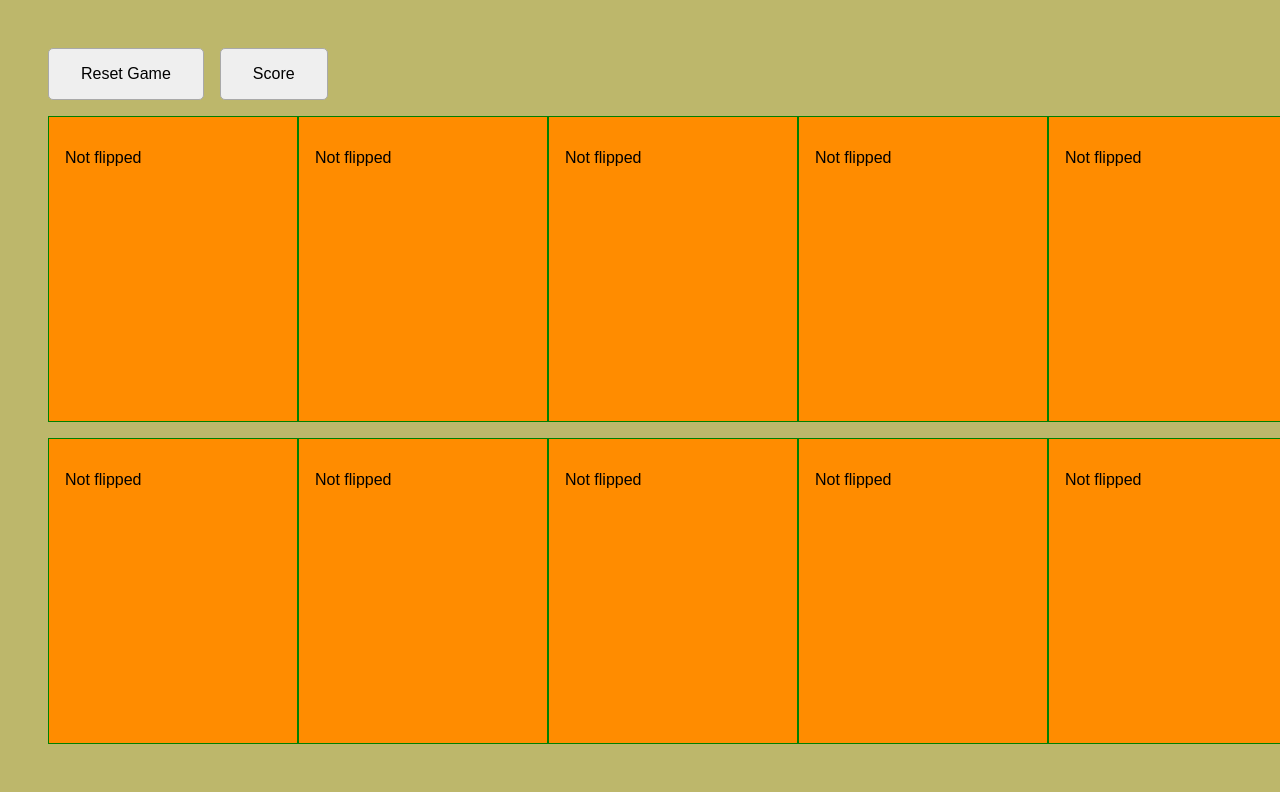
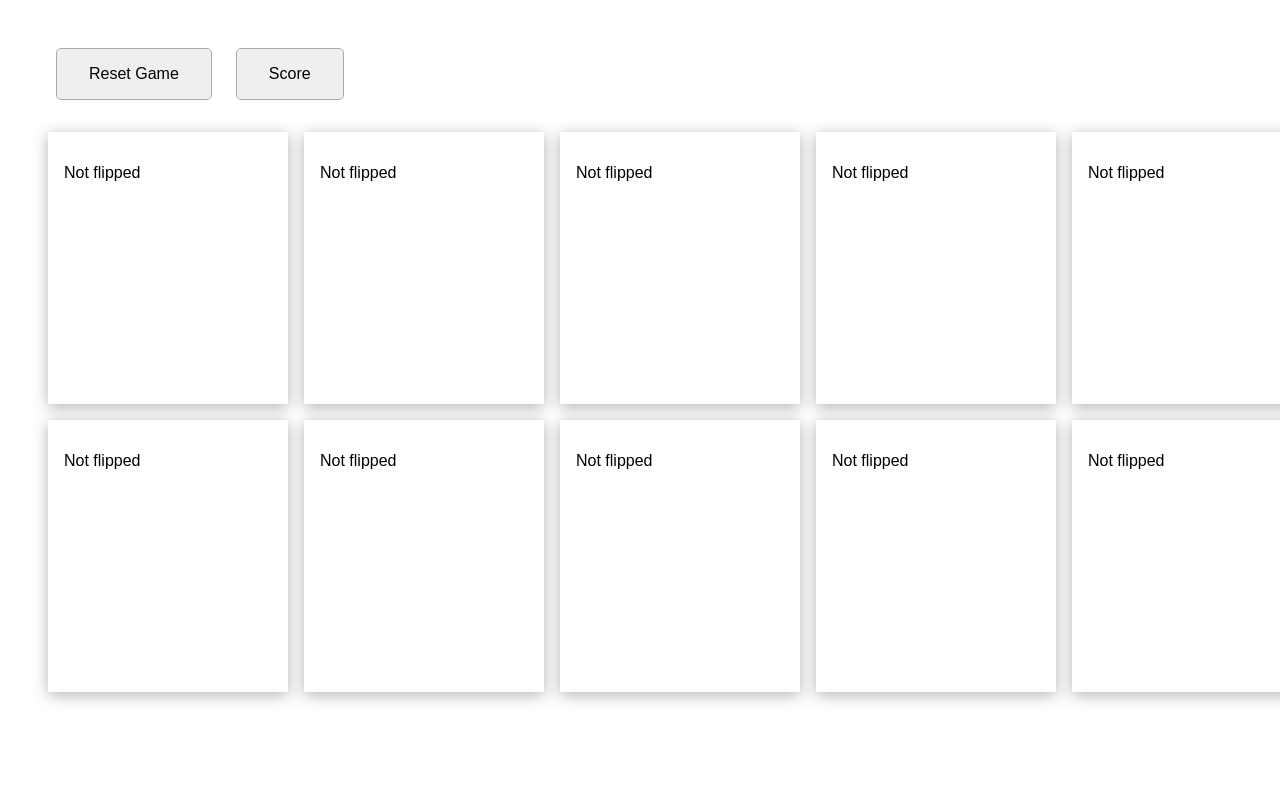
Before and after one commit to nirmalathapa/concentration, a React (Create React App) app: page / in a window 1280 px wide. Shown: the top 800 px of the page. Built offline with nearby package versions, Linux system fonts and the light colour scheme.

Commit message:
fix minor design layout with css

```diff
--- a/src/App.css
+++ b/src/App.css
@@ -1,14 +1,21 @@
 body, form{
     margin:0;
     padding: 0;
+    top:0;
+    bottom:0;
+    top:left;
+    bottom:right;
     font-size: 12pt;
 }
+
 :focus{
     outline: none;
 }
+
 a{
     color:red;
 }
+
 a:hover{
     color: blue;
 }
@@ -17,35 +24,57 @@ h1{
 }
 
 .cardContainer{
-    background: darkkhaki;
+    background: white;
     padding:3em;
 }
 .wrap{
     display: grid;
     grid-template-columns: auto auto auto auto auto;
+    grid-template-rows: auto auto auto auto auto;
     row-gap: 1em;
+    column-gap: 1em;
+    justify-items: center;
 }
-.card{
-    background: darkorange;
+
+.wrap > *{
     padding:1em;
     margin: 0;
-    border: 0.1em solid green;
-    width: 13.5em;
-    height: 17em;
+    box-shadow: 0 0.2em 0.9em rgba(0,0,0,0.3);
+    width: 13em;
+    height: 15em;
+     transition: all 0.3s ease-in-out;
 }
 
- img{
+.card:hover{
+    transform: scale(0.9, 0.9);
+}
+
+.card:hover::after{
+    opacity: 1;
+}
+
+.card::after {
+    content: '';
+    opacity: 0;
+    box-shadow: 0 5px 15px rgba(0,0,0,0.3);
+    transition: opacity 0.3s ease-in-out;
+}
+
+img{
     max-width: 100%;
     background-size: cover;
-    height: auto;
+    width: 15em;
+    height: 15em;
     background-repeat: no-repeat;
 }
+
 button{
     display: inline-block;
     padding: 1em 2em;
     border: 1px solid darkgrey;
     border-radius: 5px;
-    margin-bottom: 1em;
+    margin-bottom: 2em;
     margin-right: 1em;
+    margin-left: 0.5em;
     font-size: 1em;
 }
```
